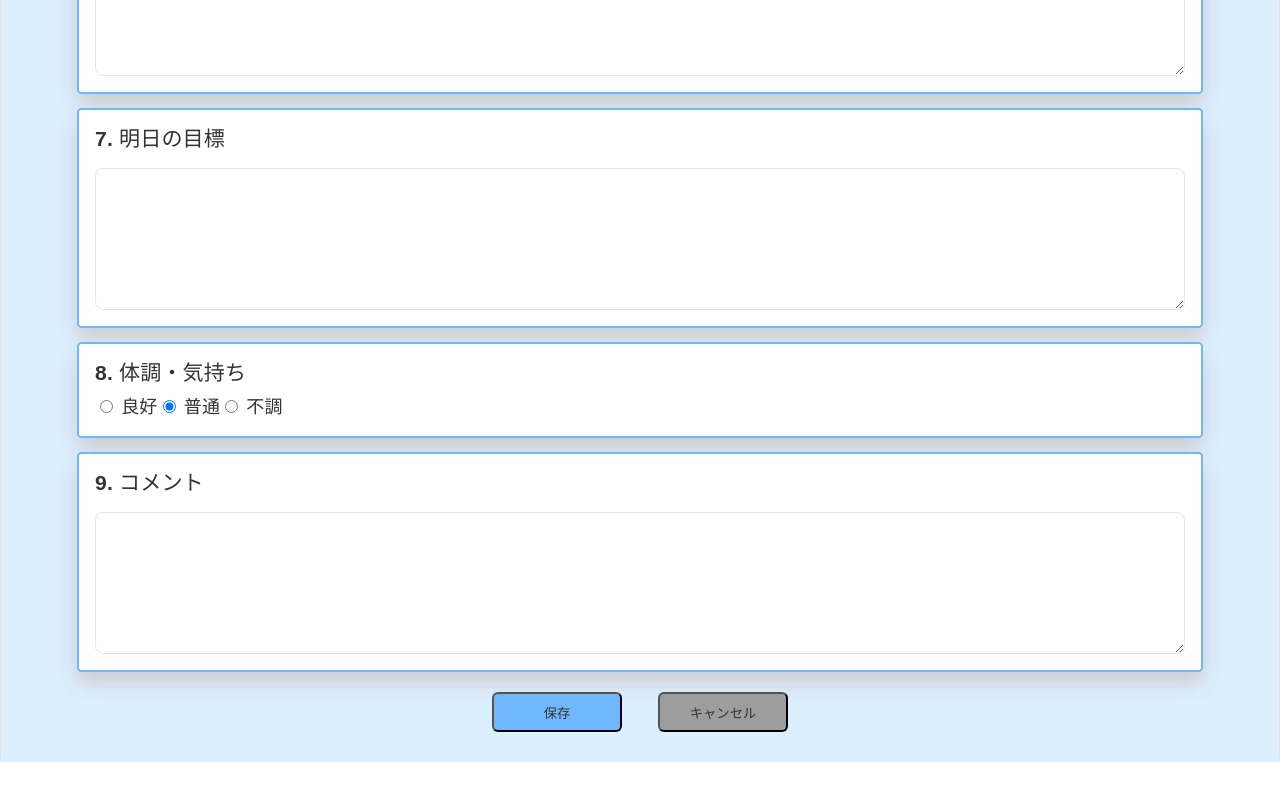
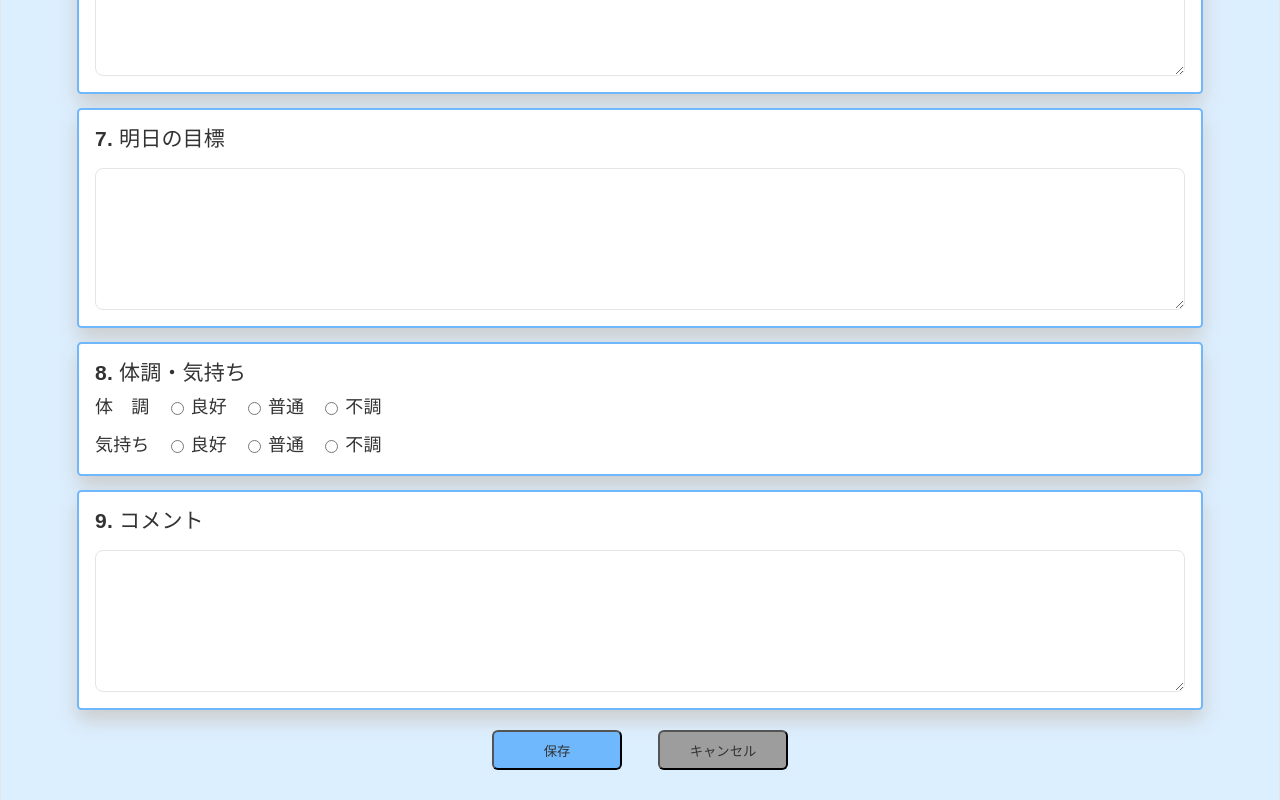
Before and after one commit to tokoMatsubara/Nippo_group7, a React app in the folder frontend/: page /create-report in a window 1280 px wide. Shown: the part 1809-2609 px from the top of the page. Before the commit the page ends 2571 px from the top, so only its background shows below. Built offline with nearby package versions, Linux system fonts and the light colour scheme; no server answers; the HTML template or start-up script is replaced by a standard one.

Commit message:
気持ち入力欄の追加および表示

```diff
--- a/frontend/src/pages/CreateReport.jsx
+++ b/frontend/src/pages/CreateReport.jsx
@@ -40,6 +40,12 @@ function CreateReport() {
   const returnPath = location.state?.returnPath ?? `/daily-list/${week.startDate}/${week.endDate}`;
   const [date, setDate] = useState(location.state?.date ?? editDaily?.date ?? toYmd(new Date()));
   const [dailyId, setDailyId] = useState(editDaily?.dailyId ?? null);
+
+  const [condition, setCondition] = useState({
+    health: "普通",
+    mood: "普通",
+  });
+
   const [form, setForm] = useState(() => {
     if (!editDaily?.contents) {
       return {
@@ -50,7 +56,6 @@ function CreateReport() {
         issueReason: "",
         action: "",
         tomorrowGoal: "",
-        condition: "普通",
         comment: "",
       };
     }
@@ -63,7 +68,6 @@ function CreateReport() {
       issueReason: "",
       action: "",
       tomorrowGoal: "",
-      condition: "普通",
       comment: "",
     };
 
@@ -90,9 +94,18 @@ function CreateReport() {
         case 7:
           mapped.tomorrowGoal = item.content;
           break;
-        case 8:
-          mapped.condition = item.content || "普通";
+        case 8: {
+          const text = item.content;
+
+          const health = text.match(/体調・・・(.+?)、/);
+          const mood = text.match(/気持ち・・・(.+)/);
+
+          setCondition({
+            health: health?.[1] || "普通",
+            mood: mood?.[1] || "普通",
+          });
           break;
+        }
         case 9:
           mapped.comment = item.content;
           break;
@@ -195,6 +208,7 @@ function CreateReport() {
   const handleSubmit = async () => {
     try {
       setLoading(true);
+      const conditionText = `体　調・・・${condition.health}\n気持ち・・・${condition.mood}`;
       const contentsPayload = [
         { categoryId: 1, content: form.learned },
         { categoryId: 2, content: form.goodPoint },
@@ -203,7 +217,7 @@ function CreateReport() {
         { categoryId: 5, content: form.issueReason },
         { categoryId: 6, content: form.action },
         { categoryId: 7, content: form.tomorrowGoal },
-        { categoryId: 8, content: form.condition },
+        { categoryId: 8, content: conditionText },
         { categoryId: 9, content: form.comment },
       ];
 
@@ -309,14 +323,67 @@ function CreateReport() {
         <div className="section-card card">
           <h3>8. 体調・気持ち</h3>
           <div className="radio-group">
+            <p>体　調</p>
             <label>
-              <input type="radio" name="condition" value="良好" checked={form.condition === "良好"} onChange={handleChange} /> 良好
+              <input
+                type="radio"
+                name="condition"
+                value="良好"
+                checked={form.condition === "良好"}
+                onChange={handleChange}
+              /> 良好
             </label>
             <label>
-              <input type="radio" name="condition" value="普通" checked={form.condition === "普通"} onChange={handleChange} /> 普通
+              <input
+                type="radio"
+                name="condition"
+                value="普通"
+                checked={form.condition === "普通"}
+                onChange={handleChange}
+              /> 普通
             </label>
             <label>
-              <input type="radio" name="condition" value="不調" checked={form.condition === "不調"} onChange={handleChange} /> 不調
+              <input
+                type="radio"
+                name="condition"
+                value="不調"
+                checked={form.condition === "不調"}
+                onChange={handleChange}
+              /> 不調
+            </label>
+          </div>
+
+          <div className="radio-group" style={{ marginTop: "12px" }}>
+            <p>気持ち</p>
+            <label>
+              <input
+                type="radio"
+                name="mood"
+                value="良好"
+                checked={form.mood === "良好"}
+                onChange={handleChange}
+              />
+              良好
+            </label>
+            <label>
+              <input
+                type="radio"
+                name="mood"
+                value="普通"
+                checked={form.mood === "普通"}
+                onChange={handleChange}
+              />
+              普通
+            </label>
+            <label>
+              <input
+                type="radio"
+                name="mood"
+                value="不調"
+                checked={form.mood === "不調"}
+                onChange={handleChange}
+              />
+              不調
             </label>
           </div>
         </div>
--- a/frontend/src/styles/CreateReport.css
+++ b/frontend/src/styles/CreateReport.css
@@ -73,3 +73,17 @@
     gap: 16px;
     margin-top: 20px;
 }
+
+.radio-group {
+    display: flex;
+    gap: 16px;
+    align-items: center;
+    flex-wrap: wrap;
+    /* 画面が狭い時に折り返す */
+}
+
+.radio-group label {
+    display: flex;
+    align-items: center;
+    gap: 4px;
+}
```
